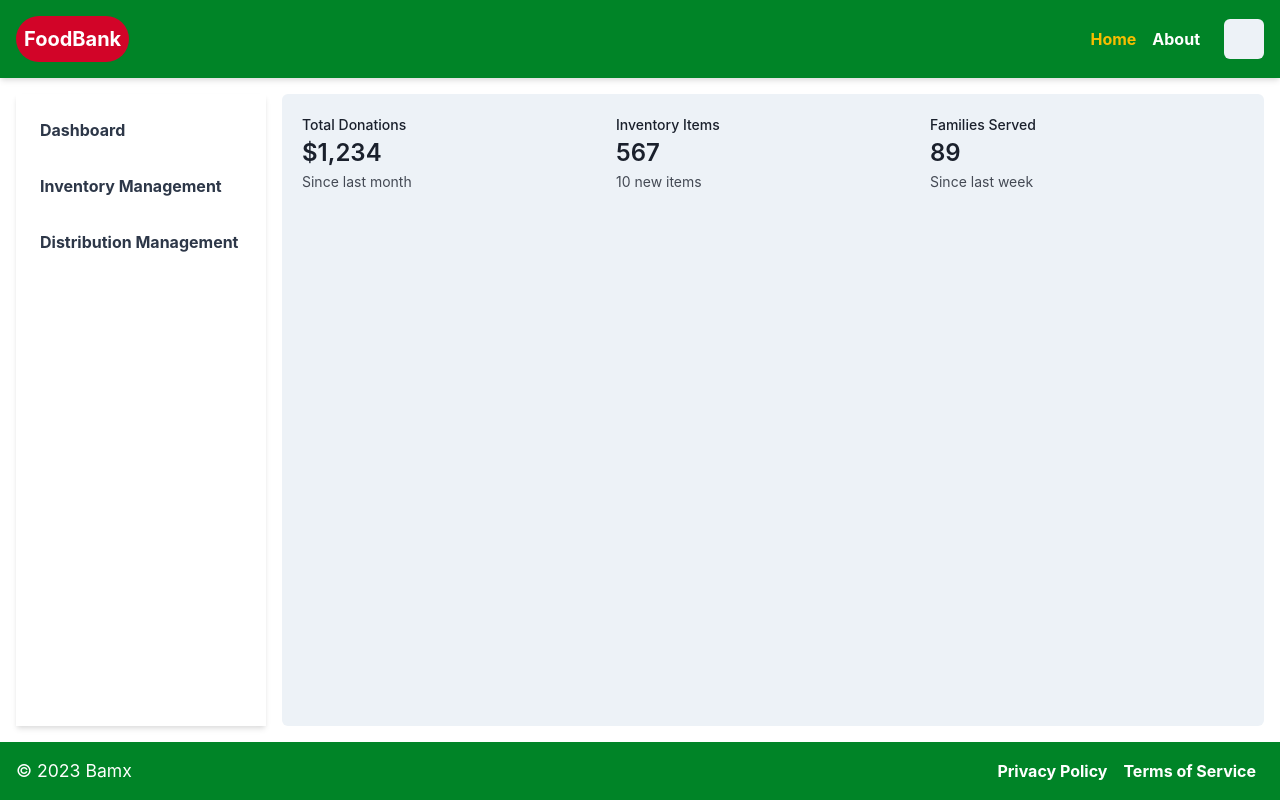
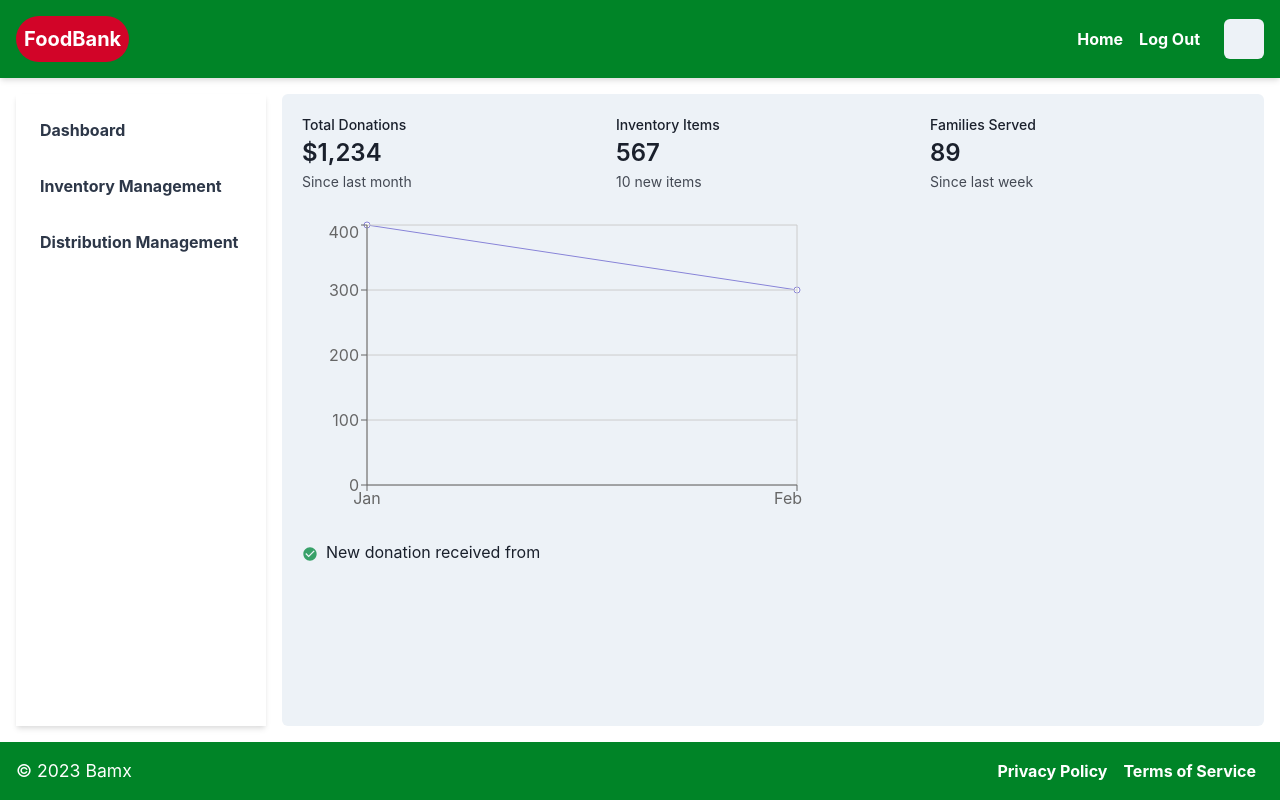
Before and after one commit to jony0418/FoodBank, a React (Create React App) app in the folder foodbank/client/: page /dashboard in a window 1280 px wide. Built offline with nearby package versions, Linux system fonts and the light colour scheme; sample sign-in values are in the browser's storage.

Commit message:
adding the graph to dashboard

```diff
--- a/foodbank/client/package.json
+++ b/foodbank/client/package.json
@@ -19,7 +19,8 @@
     "react": "^16.13.1",
     "react-dom": "^16.13.1",
     "react-router-dom": "^6.2.1",
-    "react-scripts": "5.0.1"
+    "react-scripts": "5.0.1",
+    "recharts": "^2.7.3"
   },
   "scripts": {
     "start": "react-scripts start",
--- a/foodbank/client/src/components/admin/Dashboard.js
+++ b/foodbank/client/src/components/admin/Dashboard.js
@@ -1,18 +1,51 @@
-import React from 'react';
-import { Box, Flex, Stat, StatLabel, StatNumber, StatHelpText, Stack } from '@chakra-ui/react';
+import React, { useEffect } from 'react';
+import { Box, Flex, Stat, StatLabel, StatNumber, StatHelpText, Stack, List, ListItem, ListIcon } from '@chakra-ui/react';
+import { LineChart, Line, CartesianGrid, XAxis, YAxis, Tooltip } from 'recharts';
+import { MdCheckCircle } from 'react-icons/md';
 import Header from '../layout/Header';
 import Sidebar from '../layout/Sidebar';
 import Footer from '../layout/Footer';
 import { useNavigate } from 'react-router-dom';
 import Auth from '../utils/auth';
 
+const data = [
+  { name: 'Jan', donations: 400 },
+  { name: 'Feb', donations: 300 },
+  // ... other months
+];
+
+function DonationsChart() {
+  return (
+    <LineChart width={500} height={300} data={data}>
+      <Line type="monotone" dataKey="donations" stroke="#8884d8" />
+      <CartesianGrid stroke="#ccc" />
+      <XAxis dataKey="name" />
+      <YAxis />
+      <Tooltip />
+    </LineChart>
+  );
+}
+
+function RecentActivities() {
+  return (
+    <List spacing={3}>
+      <ListItem>
+        <ListIcon as={MdCheckCircle} color="green.500" />
+        New donation received from
+      </ListItem>
+      {/* ... other activities */}
+    </List>
+  );
+}
+
 function Dashboard() {
   const navigate = useNavigate();
 
+  useEffect(() => {
     if (!Auth.loggedIn()) {
       navigate('/');
-        return null;
     }
+  }, [navigate]);
 
   return (
     <Flex direction="column" minHeight="100vh">
@@ -42,7 +75,8 @@ function Dashboard() {
               </Stat>
             </Flex>
 
-                        {/* components like charts, recent activities, notifications. */}
+            <DonationsChart />
+            <RecentActivities />
           </Stack>
         </Box>
       </Flex>
--- a/foodbank/client/src/components/layout/Header.js
+++ b/foodbank/client/src/components/layout/Header.js
@@ -1,8 +1,18 @@
 import React from 'react';
 import { Box, Flex, Link, Spacer, Text, useColorMode, IconButton } from '@chakra-ui/react';
+import { useNavigate } from 'react-router-dom';
+import Auth from '../utils/auth';
+
 
 function Header() {
     const { toggleColorMode } = useColorMode();
+    const navigate = useNavigate();
+
+    const handleLogout = () => {
+        Auth.logout();
+        navigate('/');
+    }
+
 
     return (
         <Flex as="header" bg="primary" color="white" p={4} align="center" boxShadow="md">
@@ -11,9 +21,11 @@ function Header() {
             </Box>
             <Spacer />
             <Box>
-                <Link mx={2} href="/" color="tertiary">Home</Link>
-                <Link mx={2} href="/about" color="quaternary">About</Link>
+                <Link mx={2} href="/" color="quaternary">Home</Link>
                 {/* ... other navigation links */}
+                {Auth.loggedIn() && (
+                    <Link mx={2} onClick={handleLogout} color="quaternary">Log Out</Link>
+                )}
             </Box>
             <IconButton
                 ml={4}
```
Also changed, not shown: 1 other file (tests, documents, lock files or other folders). Lines whose indentation alone changed are shown as unchanged.
